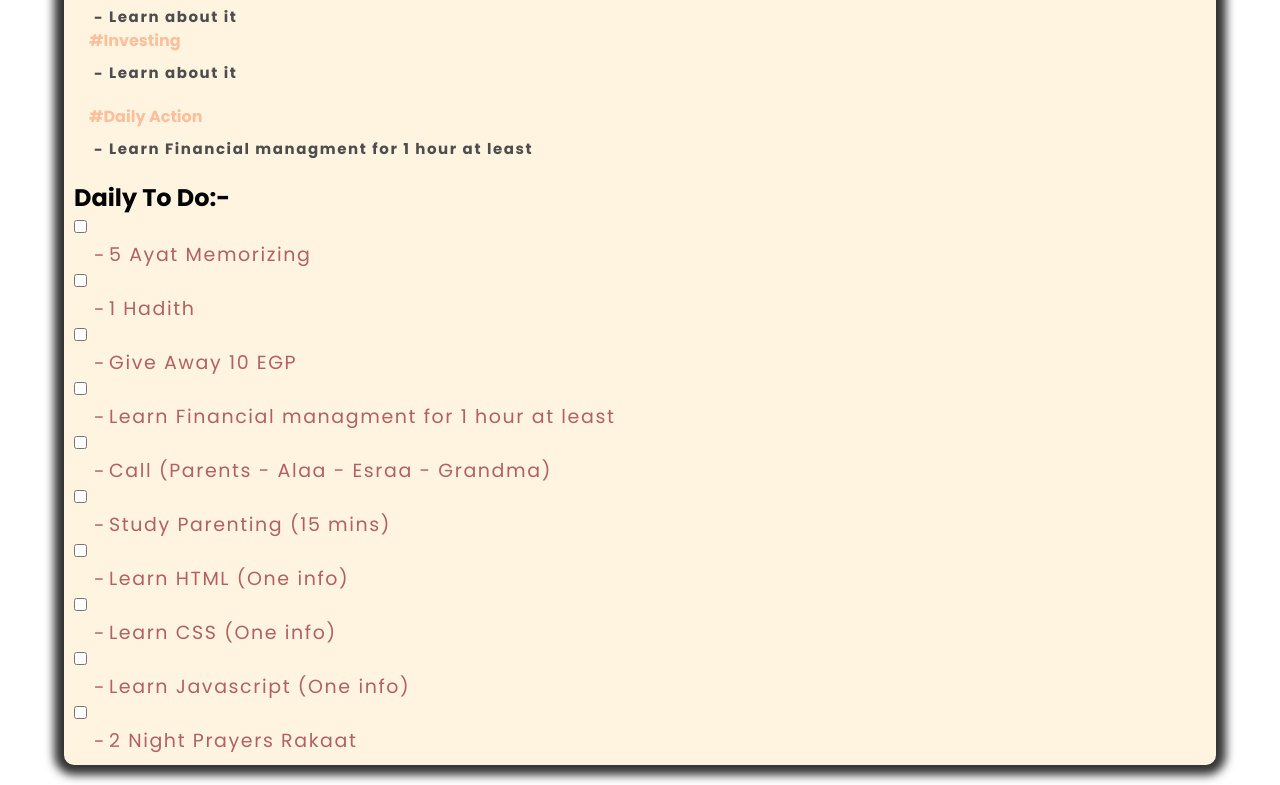
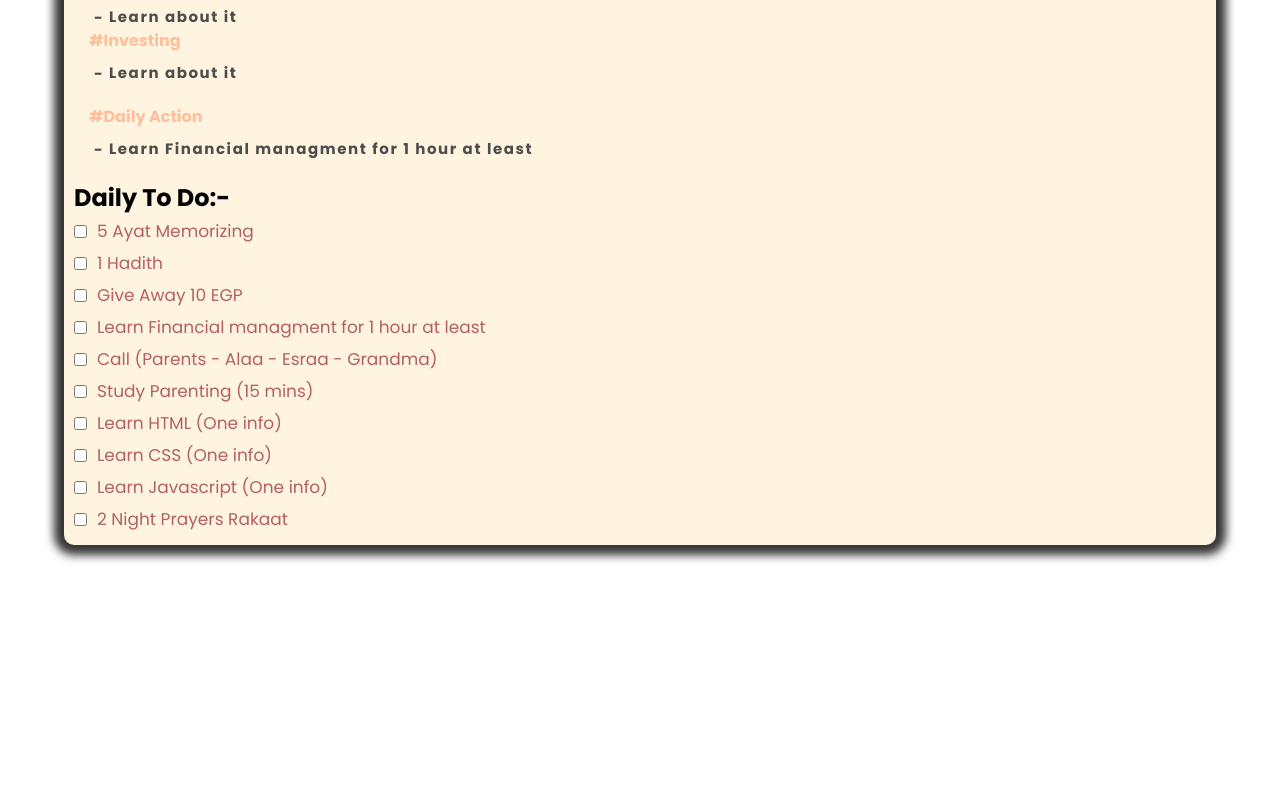
Before and after one commit to ahmedhamdyyounis/life, a plain HTML site: page index.html in a window 1280 px wide. Shown: the part 1605-2390 px from the top of the page. After the commit the page ends 2170 px from the top, so only its background shows below. Drawn offline with Linux system fonts and the light colour scheme; a script that the page names is missing; a web font is replaced by a local one.

Commit message:
Update style.css

```diff
--- a/style.css
+++ b/style.css
@@ -60,8 +60,7 @@ td:not(:first-child) {
     border-left: 1px solid;
 }
 
-.part h5,
-.daily-to-do p {
+.part h5 {
     position: relative;
     margin-left: 20px;
     color: #4D4D4D;
@@ -70,8 +69,7 @@ td:not(:first-child) {
     padding-left: 15px;
 }
 
-.part h5:before,
-.daily-to-do p:before {
+.part h5:before {
     content: '-';
     position: absolute;
     left: 0;
@@ -89,5 +87,12 @@ hr {
 
 .daily-to-do p {
     color: #B46060;
-    font-size: 19px;
+    font-size: 17px;
+    line-height: 2rem;
 }
+
+.a-todo {
+    display: flex;
+    gap: 10px;
+    align-items: center;
+}
```
